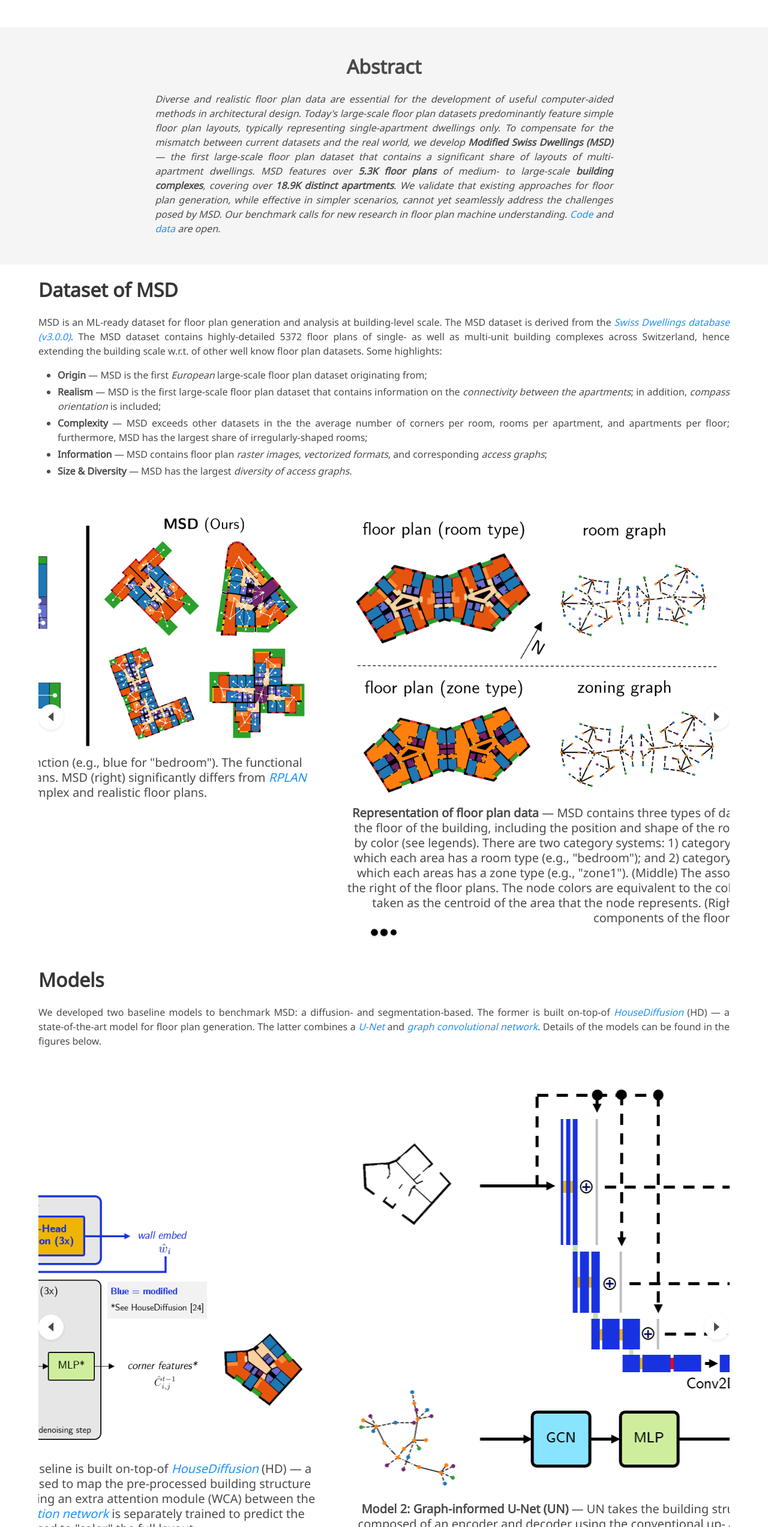
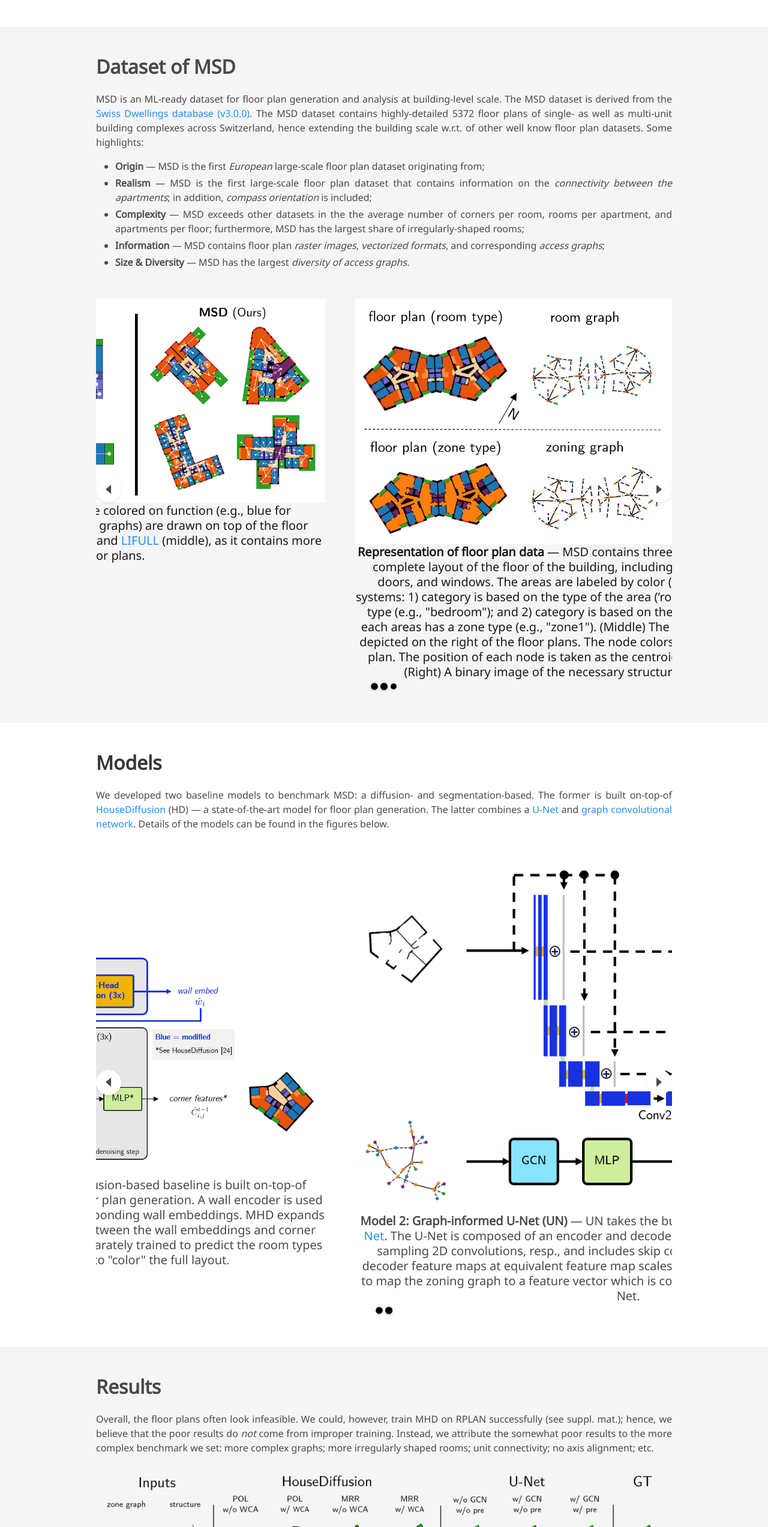
Before and after one commit to caspervanengelenburg/msd-eccv24-page, a plain HTML site: page index.html in a window 1280 px wide. Shown: the part 1245-3790 px from the top of the page at 60% size. Drawn offline with nearby package versions, Linux system fonts and the light colour scheme; some icons are missing; a web font is replaced by a local one.

Commit message:
links to normal text; correct color per section; squeezed sections; etc.

```diff
--- a/index.html
+++ b/index.html
@@ -189,41 +189,39 @@
 <!-- End teaser video -->
 
 <!-- Paper abstract -->
-<section class="section hero is-light">
-  <div class="container is-max-desktop">
-    <div class="columns is-centered has-text-centered">
-      <div class="column is-four-fifths">
-        <h2 class="title is-3">Abstract</h2>
-        <div class="content has-text-justified">
-          <p>
-            <em>
-            Diverse and realistic floor plan data are essential for the development of useful computer-aided methods in architectural design.
-            Today's large-scale floor plan datasets predominantly feature simple floor plan layouts, typically representing single-apartment dwellings only.
-            To compensate for the mismatch between current datasets and the real world, we develop <b>Modified Swiss Dwellings (MSD) </b> — the first large-scale floor plan dataset that contains a significant share of layouts of multi-apartment dwellings.
-            MSD features over <b>5.3K floor plans</b> of medium- to large-scale <b>building complexes</b>, covering over <b>18.9K distinct apartments</b>.
-            We validate that existing approaches for floor plan generation, while effective in simpler scenarios, cannot yet seamlessly address the challenges posed by MSD.
-            Our benchmark calls for new research in floor plan machine understanding.
-            <a href="https://github.com/caspervanengelenburg/msd" style="color: dodgerblue;">Code</a>
-              and <a href="https://www.kaggle.com/datasets/caspervanengelenburg/modified-swiss-dwellings" style="color: dodgerblue;">data</a> are open.
-            </em>
-          </p>
-        </div>
-      </div>
-    </div>
-  </div>
-</section>
+<!--<section class="section hero is-light">-->
+<!--  <div class="container is-max-desktop">-->
+<!--    <div class="columns is-centered has-text-centered">-->
+<!--      <div class="column is-three-fifths">-->
+<!--        <h2 class="title is-3">Abstract</h2>-->
+<!--        <div class="content has-text-justified">-->
+<!--          <p>-->
+<!--            Diverse and realistic floor plan data are essential for the development of useful computer-aided methods in architectural design.-->
+<!--            Today's large-scale floor plan datasets predominantly feature simple floor plan layouts, typically representing single-apartment dwellings only.-->
+<!--            To compensate for the mismatch between current datasets and the real world, we develop <b>Modified Swiss Dwellings (MSD) </b> — the first large-scale floor plan dataset that contains a significant share of layouts of multi-apartment dwellings.-->
+<!--            MSD features over <b>5.3K floor plans</b> of medium- to large-scale <b>building complexes</b>, covering over <b>18.9K distinct apartments</b>.-->
+<!--            We validate that existing approaches for floor plan generation, while effective in simpler scenarios, cannot yet seamlessly address the challenges posed by MSD.-->
+<!--            Our benchmark calls for new research in floor plan machine understanding.-->
+<!--            <a href="https://github.com/caspervanengelenburg/msd" style="color: dodgerblue;">Code</a>-->
+<!--              and <a href="https://www.kaggle.com/datasets/caspervanengelenburg/modified-swiss-dwellings" style="color: dodgerblue;">data</a> are open.-->
+<!--          </p>-->
+<!--        </div>-->
+<!--      </div>-->
+<!--    </div>-->
+<!--  </div>-->
+<!--</section>-->
 <!-- End paper abstract -->
 
 
 <!-- Image carousel -->
-<section class="hero is-small">
+<section class="hero is-light">
   <div class="hero-body">
-    <div class="container">
+    <div class="container is-max-desktop">
       <h2 class="title is-3">Dataset of MSD</h2>
       <div class="content has-text-justified">
           <p>
             MSD is an ML-ready dataset for floor plan generation and analysis at building-level scale.
-            The MSD dataset is derived from the <em><a href="https://zenodo.org/records/7788422" style="color: dodgerblue;">Swiss Dwellings database (v3.0.0)</a></em>.
+            The MSD dataset is derived from the <a href="https://zenodo.org/records/7788422" style="color: dodgerblue;">Swiss Dwellings database (v3.0.0)</a>.
             The MSD dataset contains highly-detailed 5372 floor plans of single- as well as multi-unit building complexes across Switzerland, hence extending the building scale w.r.t. of other well know floor plan datasets.
             Some highlights:
             <ul>
@@ -242,8 +240,8 @@
         <h2 class="subtitle has-text-centered">
           <b>MSD compared to RPLAN and LIFULL</b> —
           Rooms are colored on function (e.g., blue for "bedroom"). The functional diagrams (represented as graphs) are drawn on top of the floor plans.
-          MSD (right) significantly differs from <em><a href="http://staff.ustc.edu.cn/~fuxm/projects/DeepLayout/index.html" style="color: dodgerblue;">RPLAN</a></em> (left)
-          and <em><a href="https://www.nii.ac.jp/dsc/idr/en/lifull/" style="color: dodgerblue;">LIFULL</a></em> (middle), as it contains more complex and realistic floor plans.
+          MSD (right) significantly differs from <a href="http://staff.ustc.edu.cn/~fuxm/projects/DeepLayout/index.html" style="color: dodgerblue;">RPLAN</a> (left)
+          and <a href="https://www.nii.ac.jp/dsc/idr/en/lifull/" style="color: dodgerblue;">LIFULL</a> (middle), as it contains more complex and realistic floor plans.
         </h2>
       </div>
       <div class="item">
@@ -285,17 +283,17 @@
 
 
   <!-- Image carousel -->
-<section class="hero is-small">
+<section class="hero">
   <div class="hero-body">
-    <div class="container">
+    <div class="container is-max-desktop">
       <h2 class="title is-3">Models</h2>
       <div class="content has-text-justified">
           <p>
             We developed two baseline models to benchmark MSD: a diffusion- and segmentation-based.
-            The former is built on-top-of <em><a href="https://arxiv.org/abs/2211.13287" style="color: dodgerblue;">HouseDiffusion</a></em> (HD)
+            The former is built on-top-of <a href="https://arxiv.org/abs/2211.13287" style="color: dodgerblue;">HouseDiffusion</a> (HD)
             — a state-of-the-art model for floor plan generation.
-            The latter combines a <em><a href="https://arxiv.org/abs/1505.04597" style="color: dodgerblue;">U-Net</a></em>
-            and <em><a href="https://arxiv.org/abs/1609.02907" style="color: dodgerblue;">graph convolutional network</a></em>.
+            The latter combines a <a href="https://arxiv.org/abs/1505.04597" style="color: dodgerblue;">U-Net</a>
+            and <a href="https://arxiv.org/abs/1609.02907" style="color: dodgerblue;">graph convolutional network</a>.
             Details of the models can be found in the figures below.
           </p>
         </div>
@@ -305,11 +303,11 @@
         <img src="static/images/mhd_scheme.png" alt="mhd_scheme"/>
         <h2 class="subtitle has-text-centered">
          <b> Model 1: Modified HouseDiffusion (MHD) </b> —
-          Our diffusion-based baseline is built on-top-of <em><a href="https://arxiv.org/abs/2211.13287" style="color: dodgerblue;">HouseDiffusion</a></em> (HD)
+          Our diffusion-based baseline is built on-top-of <a href="https://arxiv.org/abs/2211.13287" style="color: dodgerblue;">HouseDiffusion</a> (HD)
           — a state-of-the-art model for floor plan generation.
           A wall encoder is used to map the pre-processed building structure into corresponding wall embeddings.
           MHD expands HD by introducing an extra attention module (WCA) between the wall embeddings and corner features of the rooms.
-          A <em><a href="https://arxiv.org/abs/1710.10903" style="color: dodgerblue;">graph attention network</a></em> is separately trained to predict the room types from the zoning types, which are used to "color" the full layout.
+          A <a href="https://arxiv.org/abs/1710.10903" style="color: dodgerblue;">graph attention network</a> is separately trained to predict the room types from the zoning types, which are used to "color" the full layout.
        </h2>
      </div>
       <div class="item">
@@ -317,9 +315,9 @@
         <img src="static/images/unet_scheme.png" alt="unet_scheme"/>
         <h2 class="subtitle has-text-centered">
          <b> Model 2: Graph-informed U-Net (UN) </b> —
-          UN takes the building structure (image) as input to a <em><a href="https://arxiv.org/abs/1505.04597" style="color: dodgerblue;">U-Net</a></em>.
+          UN takes the building structure (image) as input to a <a href="https://arxiv.org/abs/1505.04597" style="color: dodgerblue;">U-Net</a>.
           The U-Net is composed of an encoder and decoder using the conventional up- and down-sampling 2D convolutions, resp., and includes skip connections between the encoder and decoder feature maps at equivalent feature map scales.
-          A <em><a href="https://arxiv.org/abs/1609.02907" style="color: dodgerblue;">graph convolutional network</a></em> is used to map the zoning graph to a feature vector which is concatenated to the latent space of the U-Net.
+          A <a href="https://arxiv.org/abs/1609.02907" style="color: dodgerblue;">graph convolutional network</a> is used to map the zoning graph to a feature vector which is concatenated to the latent space of the U-Net.
         </h2>
      </div>
   </div>
@@ -329,15 +327,15 @@
 <!-- End image carousel -->
 
 <!-- Image carousel -->
-<section class="hero is-small">
+<section class="hero is-light">
   <div class="hero-body">
-    <div class="container">
+    <div class="container is-max-desktop">
       <h2 class="title is-3">Results</h2>
       <div class="content has-text-justified">
           <p>
             Overall, the floor plans often look infeasible.
             We could, however, train MHD on RPLAN successfully (see suppl. mat.); hence, we believe that the poor results do <em>not</em> come from improper training.
-            Instead, we attribute the poor results to the more complex benchmark we set: more complex graphs; more irregularly shaped rooms; unit connectivity; no axis alignment; etc.
+            Instead, we attribute the somewhat poor results to the more complex benchmark we set: more complex graphs; more irregularly shaped rooms; unit connectivity; no axis alignment; etc.
           </p>
         </div>
 
@@ -358,9 +356,9 @@
 <!-- End image carousel -->
 
 <!-- Paper poster -->
-<section class="hero is-small is-light">
+<section class="hero is-small">
   <div class="hero-body">
-    <div class="container">
+    <div class="container is-max-desktop">
       <h2 class="title">Paper (incl. suppl. mat.)</h2>
 
       <iframe  src="static/pdfs/paper_and_supplement.pdf" width="100%" height="550">
@@ -373,7 +371,7 @@
 
 
 <!--BibTex citation -->
-  <section class="section" id="BibTeX">
+  <section class="section is-light" id="BibTeX">
     <div class="container is-max-desktop content">
       <h2 class="title">BibTeX</h2>
       <pre><code>@article{vanengelenburg2024msd,
```
